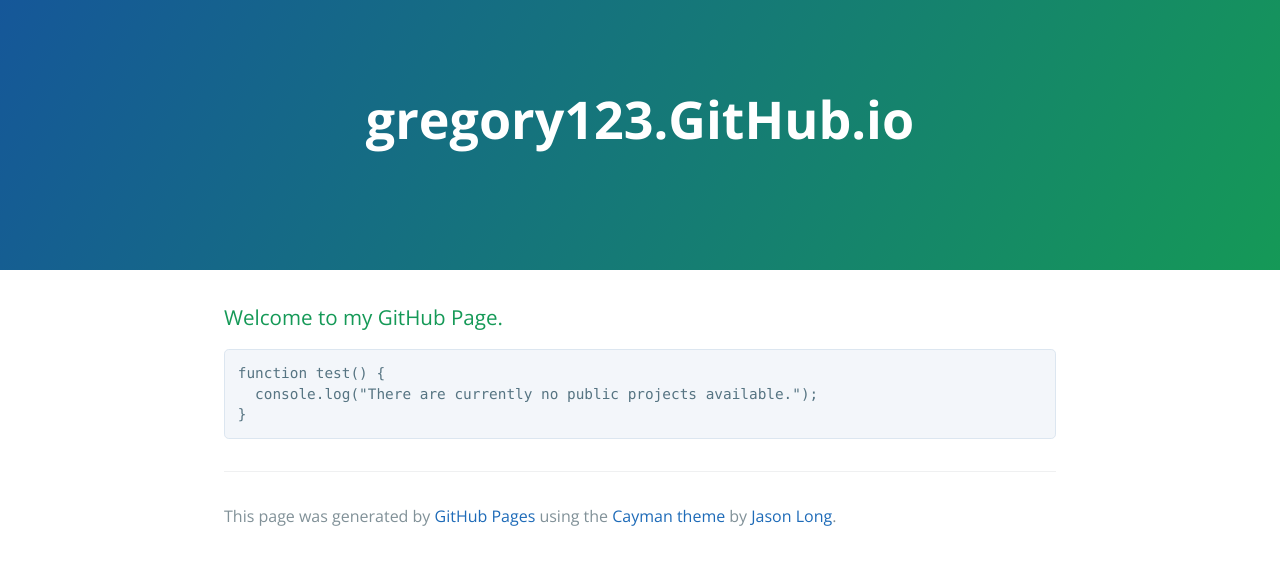
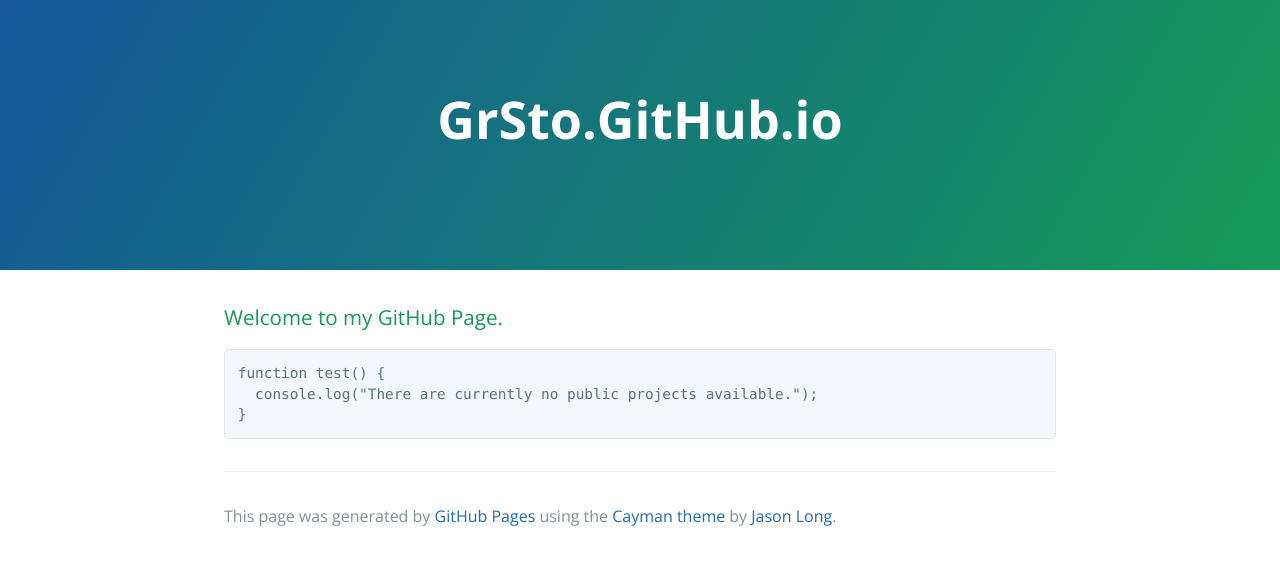
Before and after one commit to GrSto/GrSto.github.io, a plain HTML site: page index.html in a window 1280 px wide. Drawn offline with nearby package versions, Linux system fonts and the light colour scheme.

Commit message:
Updated project-name

```diff
--- a/index.html
+++ b/index.html
@@ -11,7 +11,7 @@
   </head>
   <body>
     <section class="page-header">
-      <h1 class="project-name">gregory123.GitHub.io</h1>
+      <h1 class="project-name">GrSto.GitHub.io</h1>
       <h2 class="project-tagline"></h2>
     </section>
 
```
